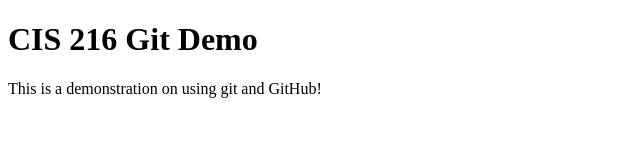
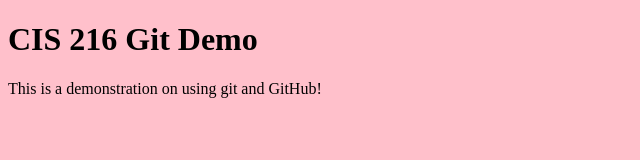
Before and after one commit to calebfoss/cis-216-git-demo, a plain HTML site: page index.html in a window 1280 px wide. Shown: the whole page, without its empty margins (0-640 px from the left). Drawn offline with Linux system fonts and the light colour scheme.

Commit message:
Add CSS file with background color

```diff
--- a/index.html
+++ b/index.html
@@ -3,6 +3,7 @@
 <head>
     <meta charset="UTF-8">
     <meta name="viewport" content="width=device-width, initial-scale=1.0">
+    <link rel="stylesheet" href="style.css">
     <title>CIS 216 Git Demo</title>
 </head>
 <body>
--- /dev/null
+++ b/style.css
@@ -0,0 +1,3 @@
+html {
+    background-color: pink;
+}
```
